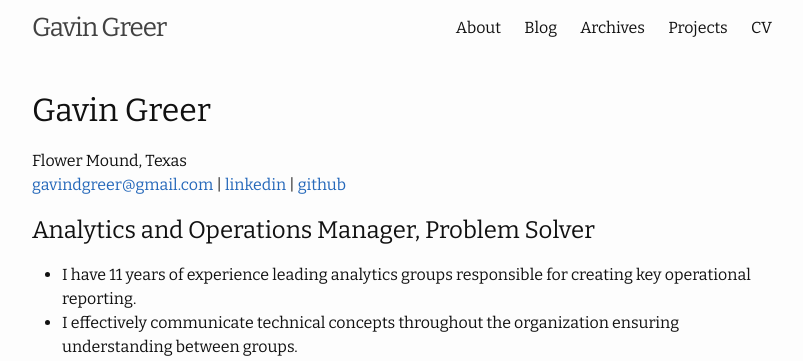
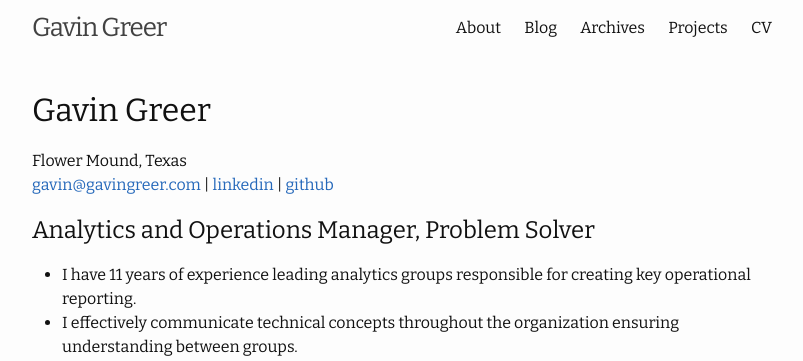
Before and after one commit to nivagator/personal-site, a Jekyll site: the page built from cv.html, in a window 1280 px wide and 900 px high. Shown: the top 361 px of the window, without its empty margins (238-1041 px from the left). Built offline with Jekyll 4.4.1, drawn with Linux system fonts in a browser that asks for light colours.

Commit message:
update site email address

```diff
--- a/_config.yml
+++ b/_config.yml
@@ -11,7 +11,7 @@
 
 title: Gavin Greer
 author: Gavin Greer
-email: gavindgreer@gmail.com
+email: gavin@gavingreer.com
 contact_email: hello@gavingreer.com
 description: >- # this means to ignore newlines until "baseurl:"
   Personal website and blog for cataloging projects, techy things
```
